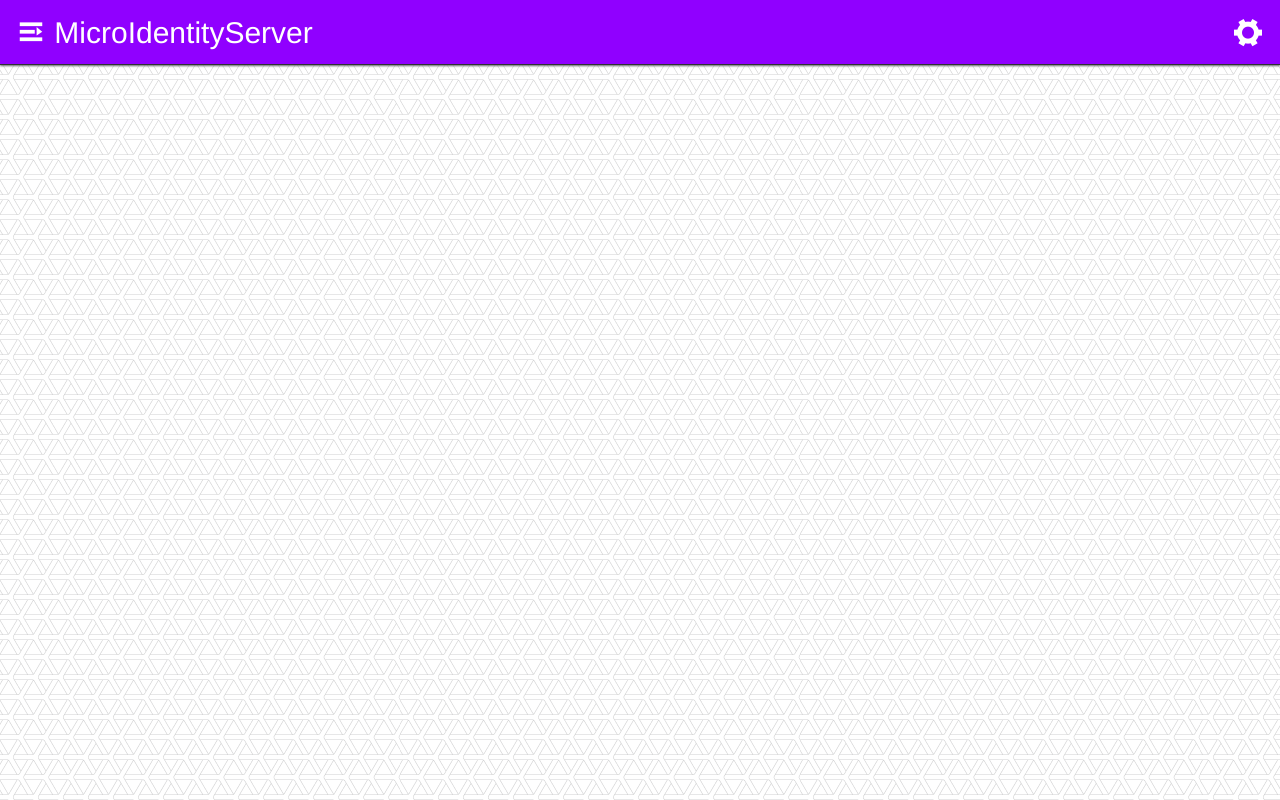
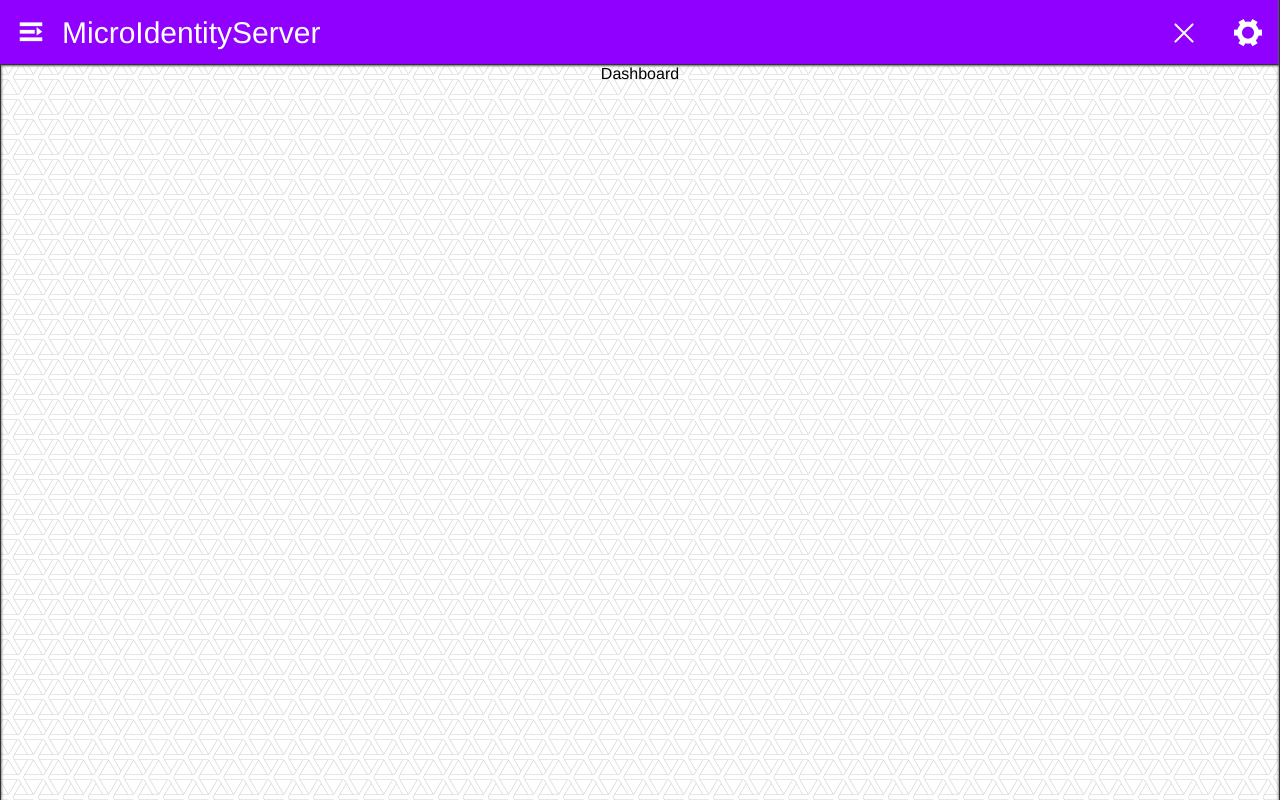
Before and after one commit to alex-c/MicroIdentityService, a Vue app in the folder mis-frontend/: page /private in a window 1280 px wide. Built offline with nearby package versions, Linux system fonts and the light colour scheme.

Commit message:
WIP on UI

```diff
--- /dev/null
+++ b/mis-frontend/src/components/Header.vue
@@ -0,0 +1,89 @@
+<template>
+  <header>
+    <div id="header-title">
+      <i id="menu-toggle" :class="menuToggleIcon" @click="toggleMenuOpen" />
+      <span id="header-name" v-if="!collapsedUi">MicroIdentityServer</span>
+    </div>
+    <div id="header-options">
+      <div class="option" @click="signOut"><i class="el-icon-close" /></div>
+      <div class="option" @click="showSettingsSidebar"><i class="el-icon-s-tools" /></div>
+    </div>
+  </header>
+</template>
+
+<script>
+import { SET_MENU_DRAWER_OPEN } from '@/store/mutations.js';
+import { SET_SETTINGS_DRAWER_OPEN } from '@/store/mutations.js';
+
+export default {
+  name: 'Header',
+  computed: {
+    collapsedUi: function() {
+      return this.$store.state.collapsedUi;
+    },
+    menuOpen: function() {
+      return this.$store.state.menuOpen;
+    },
+    menuToggleIcon: function() {
+      return {
+        'el-icon-s-unfold': !this.menuOpen,
+        'el-icon-s-fold': this.menuOpen,
+      };
+    },
+  },
+  methods: {
+    toggleMenuOpen: function() {
+      this.$store.commit(SET_MENU_DRAWER_OPEN, !this.menuOpen);
+    },
+    showSettingsSidebar: function() {
+      this.$store.commit(SET_SETTINGS_DRAWER_OPEN, true);
+    },
+    signOut: function() {
+      this.$router.push({ path: '/' });
+    },
+  },
+};
+</script>
+
+<style lang="scss" scoped>
+@import '@/style/colors.scss';
+
+header {
+  text-align: left;
+  display: flex;
+  justify-content: space-between;
+  background-color: $mis-color-primary;
+  overflow: auto;
+  color: white;
+  border-bottom: 1px solid $mis-color-border;
+  box-shadow: 0px 1px 2px 0px $mis-color-shadow;
+  height: 64px;
+}
+
+#header-title {
+  font-size: 30px;
+  padding: 16px;
+  height: 32px;
+  & > #menu-toggle {
+    cursor: pointer;
+  }
+  & > #header-name {
+    margin-left: 16px;
+  }
+}
+
+#header-options {
+  display: flex;
+  & > .option {
+    font-size: 32px;
+    padding: 16px;
+    width: 32px;
+    height: 32px;
+  }
+  & > .option:hover {
+    background-color: white;
+    color: $mis-color-primary;
+    cursor: pointer;
+  }
+}
+</style>
--- /dev/null
+++ b/mis-frontend/src/components/Menu.vue
@@ -0,0 +1,50 @@
+<template>
+  <div id="menu" :class="{ collapsed: collapsedUi, shown: menuOpen }">
+    <div class="menu-item">Dashboard</div>
+    <div class="menu-item">Identities</div>
+    <div class="menu-item">Domains</div>
+    <div class="menu-item">Roles</div>
+  </div>
+</template>
+
+<script>
+export default {
+  name: 'Menu',
+  computed: {
+    collapsedUi: function() {
+      return this.$store.state.collapsedUi;
+    },
+    menuOpen: function() {
+      return this.$store.state.menuOpen;
+    },
+  },
+};
+</script>
+
+<style lang="scss" scoped>
+@import '@/style/colors.scss';
+
+#menu {
+  position: absolute;
+  top: 65px;
+  left: 0px;
+  bottom: 0px;
+  width: 0px;
+  overflow: hidden;
+  text-align: left;
+  background-color: white;
+  border-right: 1px solid $mis-color-border;
+  box-shadow: 1px 0px 2px 0px $mis-color-shadow;
+  transition: width 0.5s;
+  &.collapsed {
+    top: 0px;
+  }
+  &.shown {
+    width: 200px;
+  }
+}
+
+.menu-item {
+  padding: 16px;
+}
+</style>
--- a/mis-frontend/src/components/SettingsSidebar.vue
+++ b/mis-frontend/src/components/SettingsSidebar.vue
@@ -1,12 +1,10 @@
 <template>
-  <div v-show="drawerOpen">
-    <div id="settings-drawer-overlay" @click="closeDrawer"></div>
-    <div id="settings-drawer">
+  <div>
+    <div id="settings-drawer-overlay" @click="closeDrawer" v-show="drawerOpen" />
+    <div id="settings-drawer" :class="{ shown: drawerOpen }">
       <header>
-        Settings
-        <div class="actions">
-          <i class="el-icon-arrow-right action" @click="closeDrawer" />
-        </div>
+        <span>Settings</span>
+        <i class="el-icon-arrow-right action" @click="closeDrawer" />
       </header>
     </div>
   </div>
@@ -44,24 +42,28 @@
 }
 
 #settings-drawer {
-  width: 280px;
   position: absolute;
   top: 0px;
   right: 0px;
   bottom: 0px;
+  width: 0px;
   background-color: white;
   border-left: 1px solid $mis-color-border;
   box-shadow: -1px 0px 2px 0px $mis-color-shadow;
+  transition: width 0.5s;
+  overflow: hidden;
+  &.shown {
+    width: 280px;
+  }
   & > header {
     text-align: left;
+    display: flex;
+    justify-content: space-between;
     background-color: $mis-color-primary;
     padding: 16px;
     border-bottom: 1px solid $mis-color-border;
-    & > .actions {
-      float: right;
-      & > .action:hover {
-        cursor: pointer;
-      }
+    & > .action:hover {
+      cursor: pointer;
     }
   }
 }
--- a/mis-frontend/src/store/mutations.js
+++ b/mis-frontend/src/store/mutations.js
@@ -1 +1,3 @@
+export const SET_COLLAPSED_UI = 'SET_COLLAPSED_UI';
 export const SET_SETTINGS_DRAWER_OPEN = 'SET_SETTINGS_DRAWER_OPEN';
+export const SET_MENU_DRAWER_OPEN = 'SET_MENU_DRAWER_OPEN';
--- a/mis-frontend/src/store/store.js
+++ b/mis-frontend/src/store/store.js
@@ -2,15 +2,23 @@
 import Vuex from 'vuex';
 Vue.use(Vuex);
 
-import { SET_SETTINGS_DRAWER_OPEN } from './mutations.js';
+import { SET_COLLAPSED_UI, SET_MENU_DRAWER_OPEN, SET_SETTINGS_DRAWER_OPEN } from './mutations.js';
 
 export default new Vuex.Store({
   state: {
+    collapsedUi: false, // Holds whether the UI is collapsed to fit smaller screens
+    menuOpen: false,
     settings: {
       drawerOpen: false,
     },
   },
   mutations: {
+    [SET_COLLAPSED_UI](state, payload) {
+      state.collapsedUi = payload;
+    },
+    [SET_MENU_DRAWER_OPEN](state, payload) {
+      state.menuOpen = payload;
+    },
     [SET_SETTINGS_DRAWER_OPEN](state, payload) {
       state.settings.drawerOpen = payload;
     },
--- a/mis-frontend/src/views/Private.vue
+++ b/mis-frontend/src/views/Private.vue
@@ -1,62 +1,43 @@
 <template>
   <div id="private">
-    <header>
-      <div id="header-title">
-        <i class="el-icon-s-unfold" />
-        MicroIdentityServer
-      </div>
-      <div id="header-options">
-        <div class="option"><i class="el-icon-s-tools" @click="showSettingsSidebar" /></div>
-      </div>
-    </header>
+    <Header />
+    <main>
+      <Menu />
+      <div id="content"><router-view /></div>
+    </main>
   </div>
 </template>
 
 <script>
-import { SET_SETTINGS_DRAWER_OPEN } from '@/store/mutations.js';
+import Header from '@/components/Header.vue';
+import Menu from '@/components/Menu.vue';
+
+import { SET_COLLAPSED_UI } from '@/store/mutations.js';
 
 export default {
   name: 'Private',
+  components: { Header, Menu },
   methods: {
-    showSettingsSidebar: function() {
-      this.$store.commit(SET_SETTINGS_DRAWER_OPEN, true);
+    fitToScreen: function() {
+      this.$store.commit(SET_COLLAPSED_UI, window.innerWidth <= 800);
     },
+  },
+  created: function() {
+    window.addEventListener('resize', this.fitToScreen);
+    this.fitToScreen();
+  },
+  destroyed() {
+    window.removeEventListener('resize', this.fitToScreen);
   },
 };
 </script>
 
 <style lang="scss" scoped>
-@import '@/style/colors.scss';
-
-header {
-  text-align: left;
-  background-color: $mis-color-primary;
-  overflow: auto;
-  color: white;
-  border-bottom: 1px solid $mis-color-border;
-  box-shadow: 0px 1px 2px 0px $mis-color-shadow;
-}
-
-#header-title {
-  float: left;
-  font-size: 30px;
-  padding: 16px;
-  height: 32px;
-}
-
-#header-options {
-  float: right;
-  display: flex;
-  & > .option {
-    font-size: 32px;
-    padding: 16px;
-    width: 32px;
-    height: 32px;
-  }
-  & > .option:hover {
-    background-color: white;
-    color: $mis-color-primary;
-    cursor: pointer;
-  }
+#content {
+  position: absolute;
+  top: 65px;
+  left: 0px;
+  right: 0px;
+  bottom: 0px;
 }
 </style>
--- a/mis-frontend/src/views/Public.vue
+++ b/mis-frontend/src/views/Public.vue
@@ -1,33 +1,20 @@
 <template>
   <main>
-    <!--div id="login-box">
-        <div id="login-box-header">Sign In</div>
-        <div id="login-box-content">
-          <el-form label-position="top" :model="loginForm">
-            <el-form-item label="Name">
-              <el-input v-model="loginForm.userName"></el-input>
-            </el-form-item>
-            <el-form-item label="Password" prop="password">
-              <el-input type="password" v-model="loginForm.password" autocomplete="off"></el-input>
-            </el-form-item>
-            <el-form-item id="login-form-button">
-              <el-button type="primary">Sign In</el-button>
-            </el-form-item>
-          </el-form>
-        </div>
-      </div-->
     <div id="login-box-container">
-      <Box title="μIS">
+      <Box title="μIS - MicroIdentityService">
         <template v-slot:actions><i class="el-icon-s-tools action" @click="showSettingsSidebar"/></template>
         <el-form label-position="top" :model="loginForm">
-          <el-form-item label="Name">
-            <el-input v-model="loginForm.userName"></el-input>
+          <el-form-item label="Identifier">
+            <el-input v-model="loginForm.identifier"></el-input>
           </el-form-item>
           <el-form-item label="Password" prop="password">
             <el-input type="password" v-model="loginForm.password" autocomplete="off"></el-input>
           </el-form-item>
-          <el-form-item id="login-form-button">
-            <el-button type="primary" @click="go">Sign In</el-button>
+          <el-form-item>
+            <div id="login-form-actions">
+              <el-link type="primary">Forgot your password?</el-link>
+              <el-button type="primary" @click="signIn">Sign In</el-button>
+            </div>
           </el-form-item>
         </el-form>
       </Box>
@@ -36,7 +23,7 @@
 </template>
 
 <script>
-import Box from '@/components/Box.vue';
+import Box from '@/components/shared/Box.vue';
 
 import { SET_SETTINGS_DRAWER_OPEN } from '@/store/mutations.js';
 
@@ -46,13 +33,13 @@
   data() {
     return {
       loginForm: {
-        userName: '',
+        identifier: '',
         password: '',
       },
     };
   },
   methods: {
-    go: function() {
+    signIn: function() {
       this.$router.push({ path: '/private' });
     },
     showSettingsSidebar: function() {
@@ -80,7 +67,8 @@
   width: 480px;
 }
 
-#login-form-button {
-  text-align: right;
+#login-form-actions {
+  display: flex;
+  justify-content: space-between;
 }
 </style>
--- /dev/null
+++ b/mis-frontend/src/views/private/Dashboard.vue
@@ -0,0 +1,3 @@
+<template>
+  <div id="dashboard">Dashboard</div>
+</template>
```
Also changed, not shown: mis-frontend/src/router/router.js (+11 -1 lines), mis-frontend/src/components/shared/Box.vue (renamed from mis-frontend/src/components/Box.vue), 2 other files (tests, documents, lock files or other folders).
